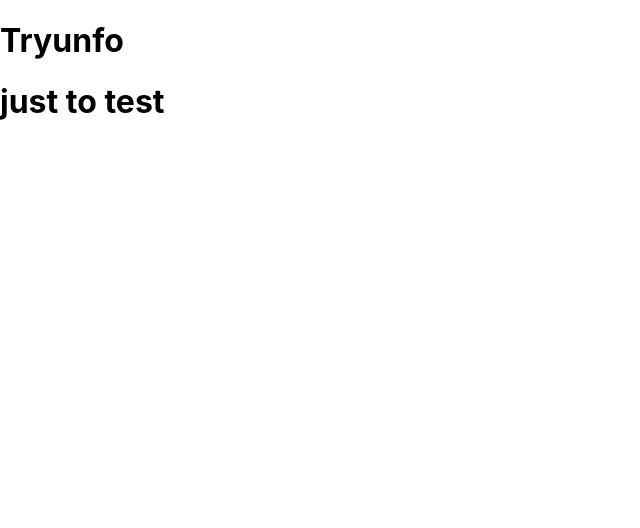
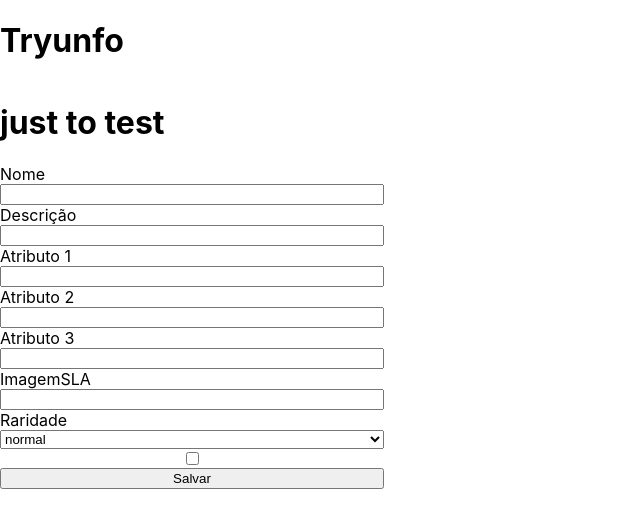
Before and after one commit to kodenart/tryunfo, a React (Create React App) app: page / in a window 1280 px wide. Shown: the top 528 px of the page, without its empty margins (0-640 px from the left). Built offline with nearby package versions, Linux system fonts and the light colour scheme.

Commit message:
um requisito antes de dormir =)

```diff
--- a/src/components/Form.js
+++ b/src/components/Form.js
@@ -1,10 +1,31 @@
 import React, { Component } from 'react';
+import Input from './Input';
 
 export default class Form extends Component {
   render() {
     return (
-      <form>
+      <form style={ { display: 'flex', flexDirection: 'column', width: '30vw' } }>
         <h1>just to test</h1>
+        Nome
+        <Input iType="text" testId="name-input" />
+        Descrição
+        <Input iType="text" testId="description-input" />
+        Atributo 1
+        <Input iType="number" testId="attr1-input" />
+        Atributo 2
+        <Input iType="number" testId="attr2-input" />
+        Atributo 3
+        <Input iType="number" testId="attr3-input" />
+        ImagemSLA
+        <Input iType="text" testId="image-input" />
+        Raridade
+        <select data-testid="rare-input">
+          <option value="normal">normal</option>
+          <option value="raro">raro</option>
+          <option value="muito raro">muito raro</option>
+        </select>
+        <Input iType="checkbox" testId="trunfo-input" />
+        <button type="button" data-testid="save-button">Salvar</button>
       </form>
     );
   }
--- /dev/null
+++ b/src/components/Input.js
@@ -0,0 +1,16 @@
+import React, { Component } from 'react';
+import PropTypes from 'prop-types';
+
+export default class Input extends Component {
+  render() {
+    const { iType, testId } = this.props;
+    return (
+      <input type={ iType } data-testid={ testId } />
+    );
+  }
+}
+
+Input.propTypes = {
+  iType: PropTypes.string.isRequired,
+  testId: PropTypes.string.isRequired,
+};
```
